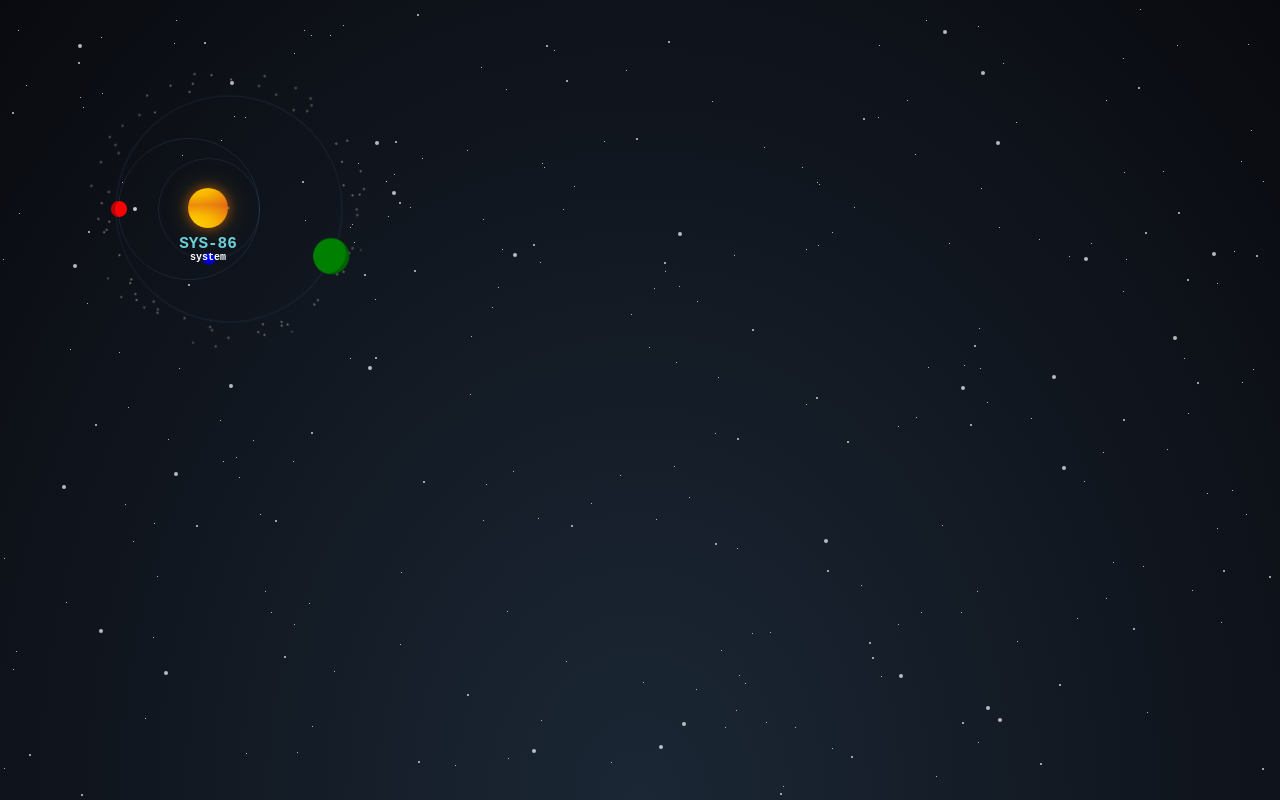
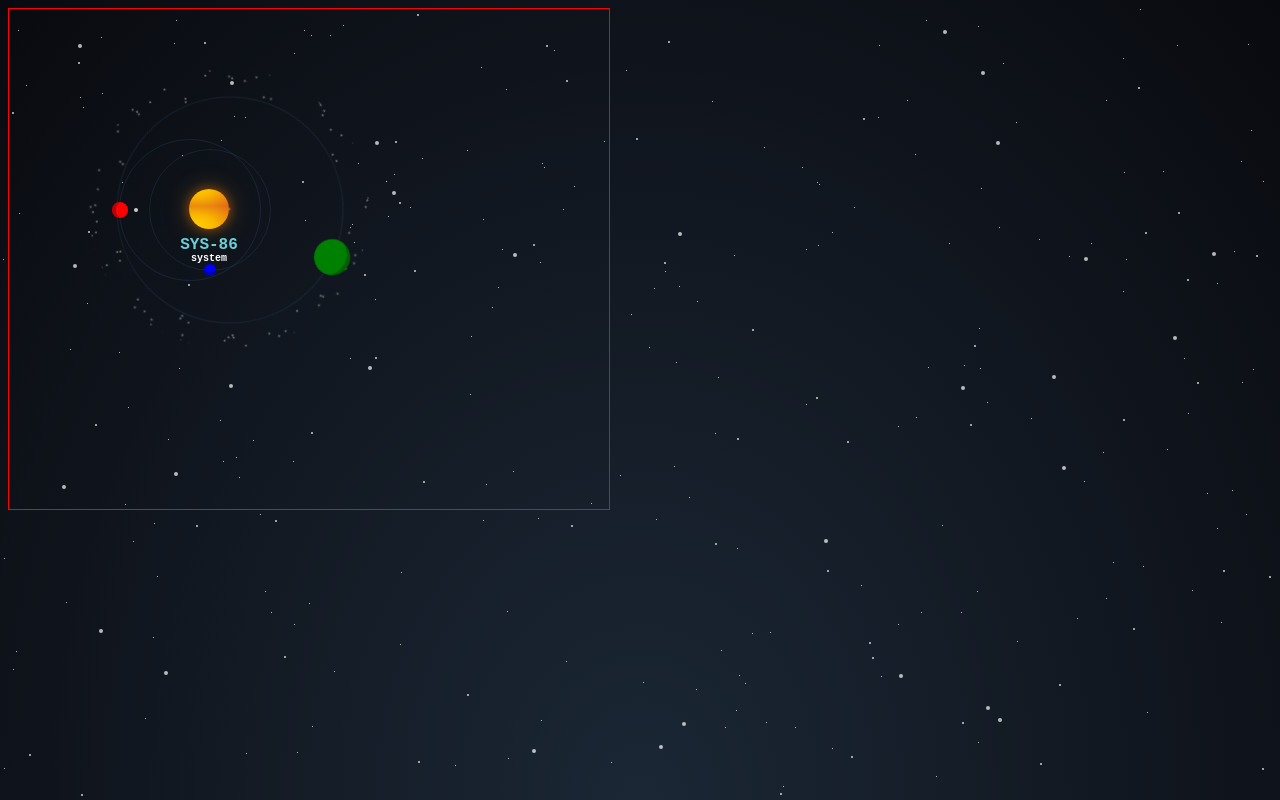
Before and after one commit to ghalex/space-odyssey, a Vue app: page / in a window 1280 px wide. Built offline with nearby package versions, Linux system fonts and the light colour scheme; a web font is replaced by a local one.

Commit message:
Add Map component with zoom

```diff
--- a/package.json
+++ b/package.json
@@ -9,9 +9,13 @@
   },
   "dependencies": {
     "core-js": "^3.6.5",
+    "d3-selection": "^2.0.0",
+    "d3-zoom": "^2.0.0",
     "vue": "^3.0.0"
   },
   "devDependencies": {
+    "@types/d3-selection": "^2.0.0",
+    "@types/d3-zoom": "^2.0.0",
     "@typescript-eslint/eslint-plugin": "^4.13.0",
     "@typescript-eslint/parser": "^4.13.0",
     "@vue/cli-plugin-babel": "~4.5.0",
--- a/src/App.vue
+++ b/src/App.vue
@@ -1,27 +1,28 @@
 <template>
   <div>
     <BgStars />
-    <div class="map">
+    <Map width="600px">
       <System
         :planets="[
-          { orbit: 100, hasSattelite: false, radius: 6, speed: 3 },
+          { orbit: 120, hasSattelite: false, radius: 6, speed: 3 },
           { orbit: 140, hasSattelite: true, color: 'red', offset: { x: -20 } },
           { orbit: 225, radius: 18, color: 'green', offset: { x: 20 }, speed: 11 }
         ]"
       />
-    </div>
+    </Map>
   </div>
 </template>
 
 <script lang="ts">
 import { defineComponent } from 'vue'
-import { BgStars, System } from '@/components'
+import { BgStars, System, Map } from '@/components'
 
 export default defineComponent({
   name: 'App',
   components: {
     BgStars,
-    System
+    System,
+    Map
   }
 })
 </script>
--- /dev/null
+++ b/src/components/Map/index.vue
@@ -0,0 +1,59 @@
+<template>
+  <div class="map" :style="{ width, height }" ref="el">
+    <div class="map-container" :style="{ transform }">
+      <slot />
+    </div>
+  </div>
+</template>
+
+<script lang="ts">
+import { ref, onMounted } from 'vue'
+import { zoom } from 'd3-zoom'
+import { select } from 'd3-selection'
+
+export default {
+  name: 'Map',
+  props: {
+    width: {
+      type: String,
+      default: '800px'
+    },
+    height: {
+      type: String,
+      default: '500px'
+    }
+  },
+  setup() {
+    const el = ref(null)
+    const transform = ref('')
+
+    onMounted(() => {
+      select(el.value).call(
+        zoom()
+          .scaleExtent([0.5, 2])
+          .on('zoom', (e) => {
+            const { x, y, k } = e.transform
+            transform.value = `translate(${x}px, ${y}px) scale(${k})`
+            console.log(transform.value)
+          }) as any
+      )
+    })
+
+    return { el, transform }
+  }
+}
+</script>
+
+<style lang="scss" scoped>
+.map {
+  border: 1px solid red;
+  position: relative;
+  overflow: hidden;
+}
+
+.map-container {
+  position: absolute;
+  left: 0;
+  top: 0;
+}
+</style>
--- a/src/components/index.ts
+++ b/src/components/index.ts
@@ -2,3 +2,4 @@ export { default as BgStars } from './BgStars/index.vue'
 export { default as Sun } from './Sun/index.vue'
 export { default as System } from './System/index.vue'
 export { default as Planet } from './Planet/index.vue'
+export { default as Map } from './Map/index.vue'
```
Also changed, not shown: 1 other file (tests, documents, lock files or other folders).
